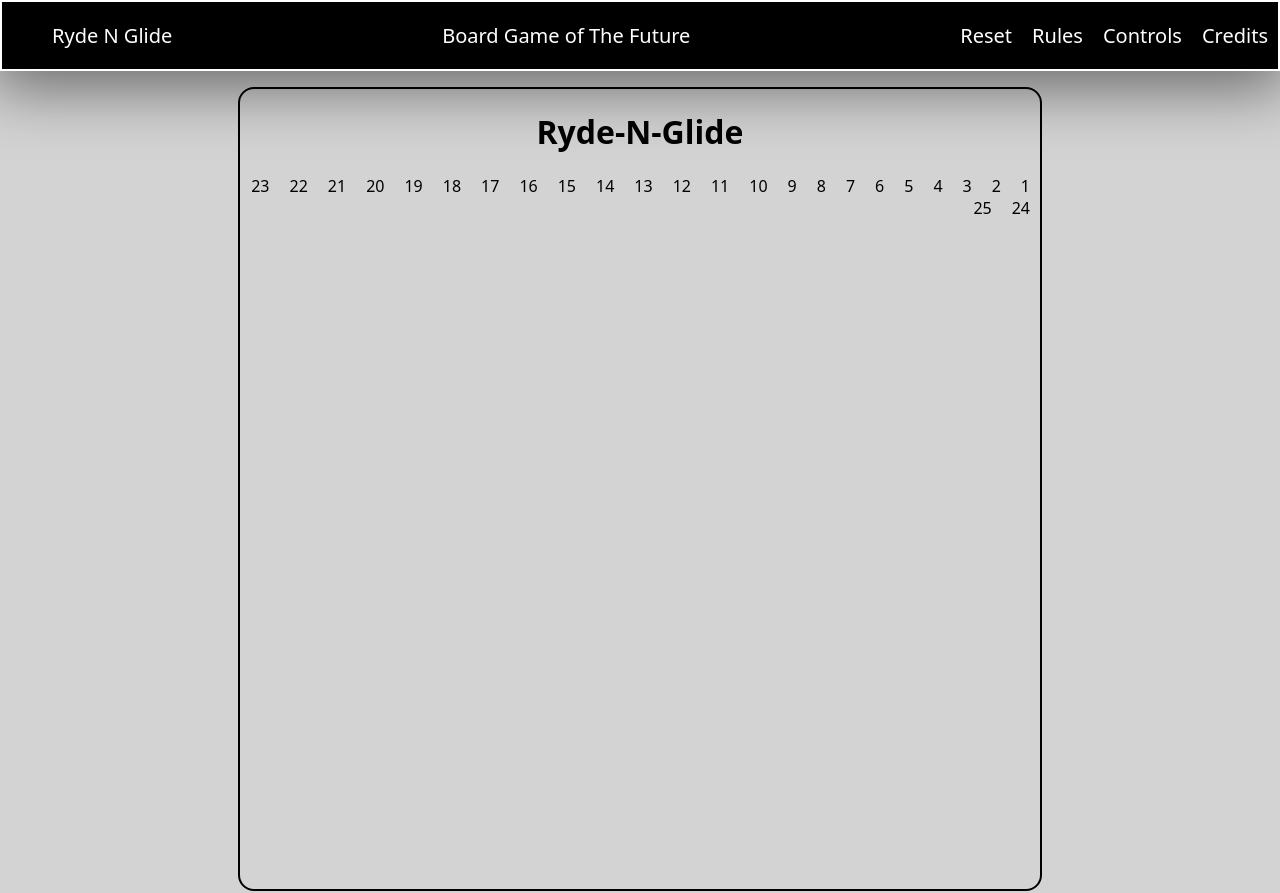
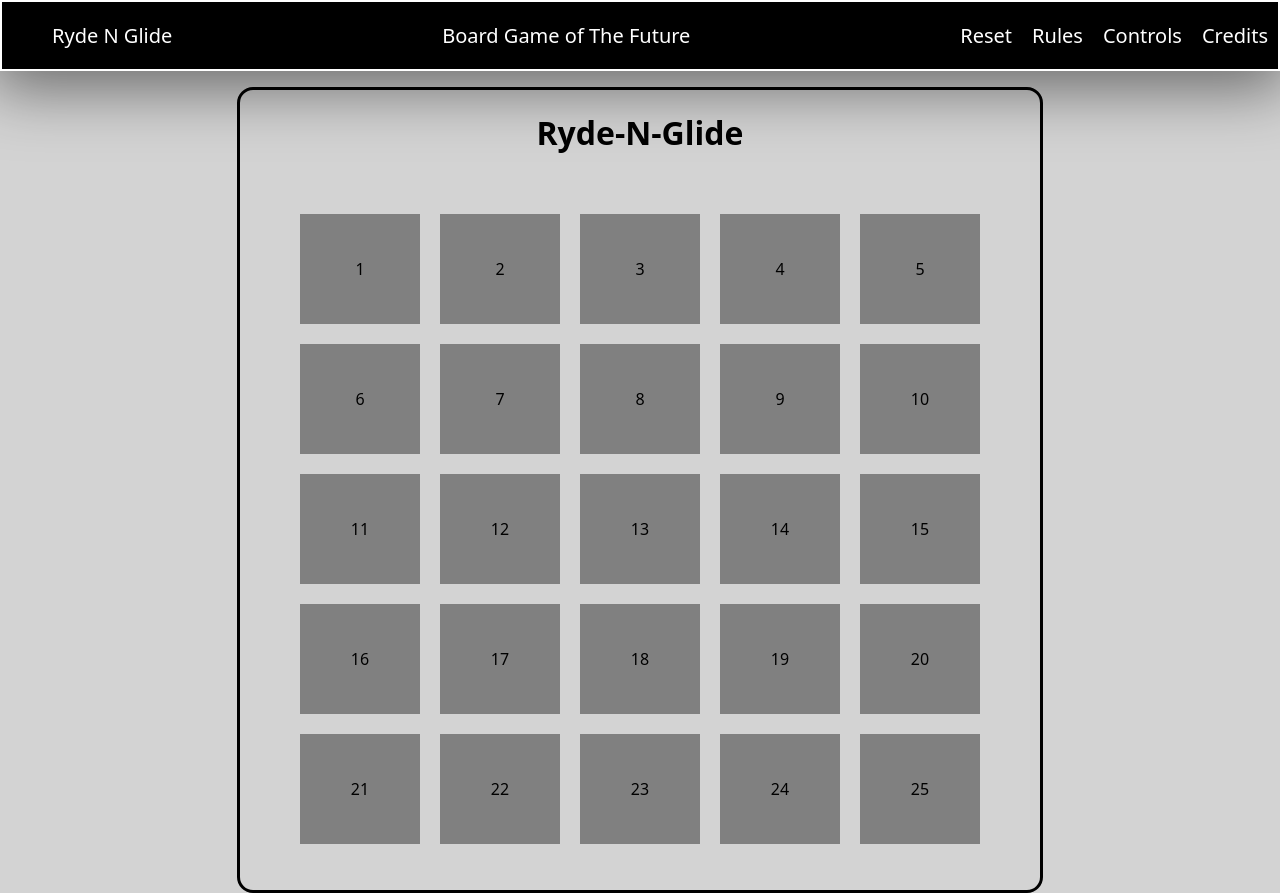
Before and after one commit to LaaaXeD/Ryde-N-Glide, a plain HTML site: page index.html in a window 1280 px wide. Drawn offline with Linux system fonts and the light colour scheme.

Commit message:
Adding numbers to the board

```diff
--- a/index.html
+++ b/index.html
@@ -20,7 +20,7 @@
 
     <div class="board">
         <h1 class="Ryde-N-Glide">Ryde-N-Glide</h1>
-        <div class="numbers">
+        <div class="number-container">
             <div>1</div>
             <div>2</div>
             <div>3</div>
--- a/styles.css
+++ b/styles.css
@@ -49,26 +49,29 @@ h1 {
     margin: 0 auto;
     width: 800px;
     height: 800px;
-    border: 2px solid black;
+    border: 3px solid black;
     border-radius: 1rem;
 }
 
-.numbers {
+.number-container {
     display: flex;
-    justify-content: flex-start;
-    flex-flow: row-reverse wrap;
+    justify-content: center;
+    flex-flow: row wrap;
     flex: 1;
-    background-color: ;
+    text-align: center;
+    margin-bottom: 10px;
+    margin: 50px;
 }
 
-.numbers div {
-    padding: 0 10px;
+.number-container div {
+
+    display: flex;
+    justify-content: center;
+    align-items: center;
+    padding: 5px 5px;
+    min-width: 100px;
+    min-height: 100px;
+    background-color: gray;
+    margin: 10px;
+    flex: 1;
 }
-
-/* .numbers div:nth-child(25) {
-   color: blue;
-   margin-left: auto;
-   height: 50px;
-   width: 50px;
-   background-color: brown;
-} */
```
